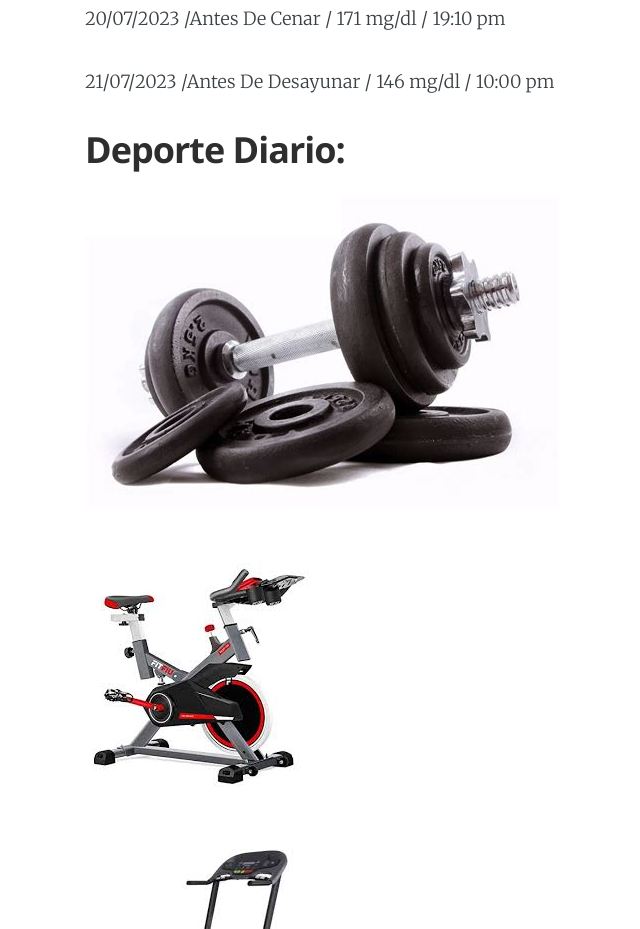
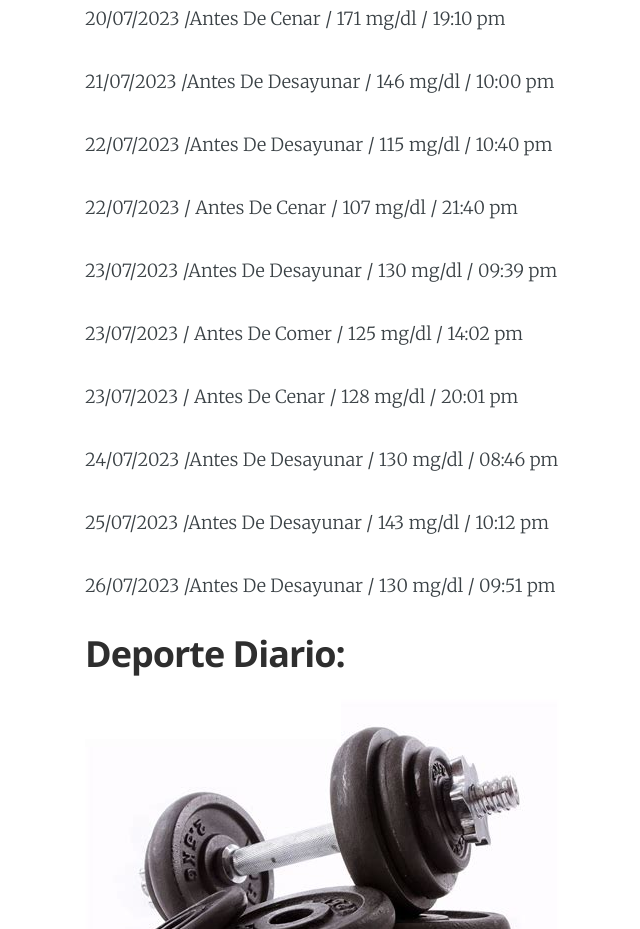
Before and after one commit to salioon/glucometro, a plain HTML site: page posts/glucometro-julio/index.html in a window 1280 px wide. Shown: the part 3053-3982 px from the top of the page, without its empty margins (200-840 px from the left). Drawn offline with nearby package versions, Linux system fonts and the light colour scheme.

Commit message:
Update index.html

```diff
--- a/posts/glucometro-julio/index.html
+++ b/posts/glucometro-julio/index.html
@@ -140,6 +140,23 @@
 
 <p>21/07/2023  /Antes De Desayunar /  146 mg/dl /  10:00  pm</p>
 
+<p>22/07/2023  /Antes De Desayunar /  115 mg/dl /  10:40  pm</p>
+
+<p>22/07/2023  /  Antes De Cenar   /  107 mg/dl /  21:40  pm</p>
+
+<p>23/07/2023  /Antes De Desayunar /  130 mg/dl /  09:39  pm</p>
+
+<p>23/07/2023  / Antes De Comer    /  125 mg/dl /  14:02  pm</p>
+
+<p>23/07/2023  / Antes De Cenar    /  128 mg/dl /  20:01  pm</p>
+
+<p>24/07/2023  /Antes De Desayunar /  130 mg/dl /  08:46  pm</p>
+
+<p>25/07/2023  /Antes De Desayunar /  143 mg/dl /  10:12  pm</p>
+
+<p>26/07/2023  /Antes De Desayunar /  130 mg/dl /  09:51  pm</p>
+
+
 <h2 id="deporte-diario">Deporte Diario:</h2>
 <p><img src="pesas.jpg" alt="pesas"></p>
 <p><img src="bici1.jpg" alt="bici1"> </p>
```
